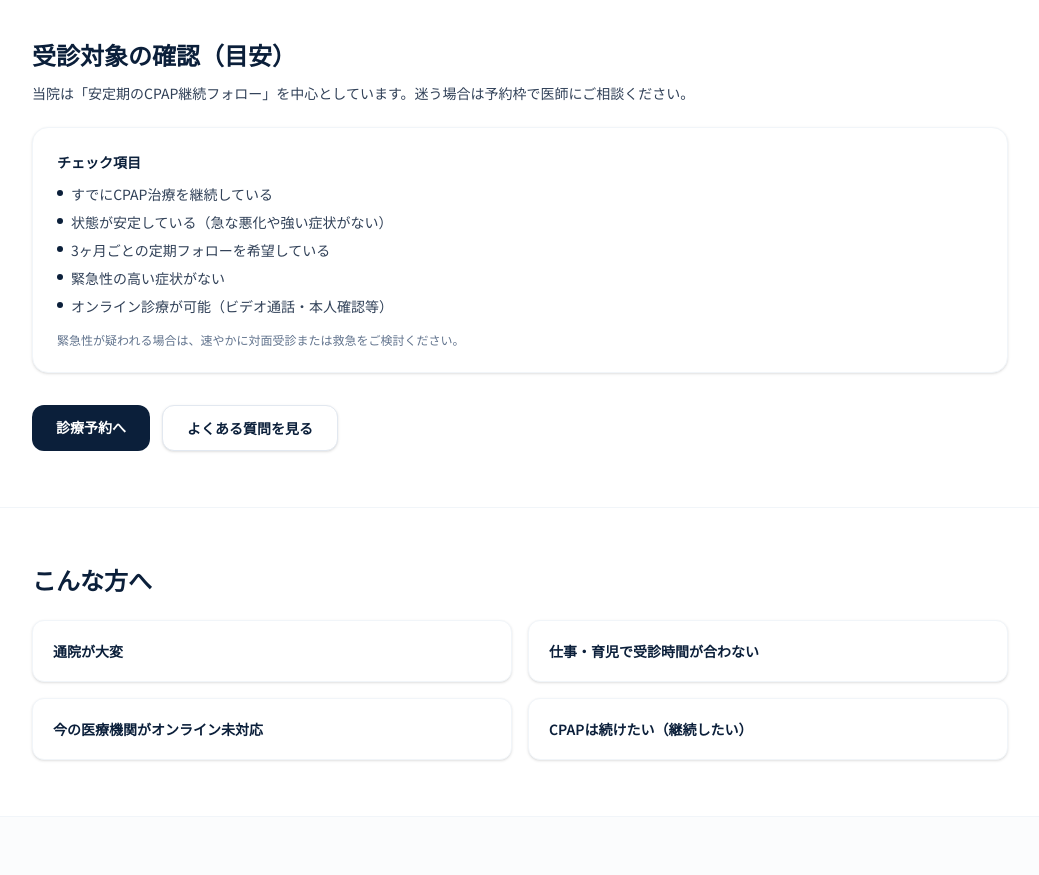
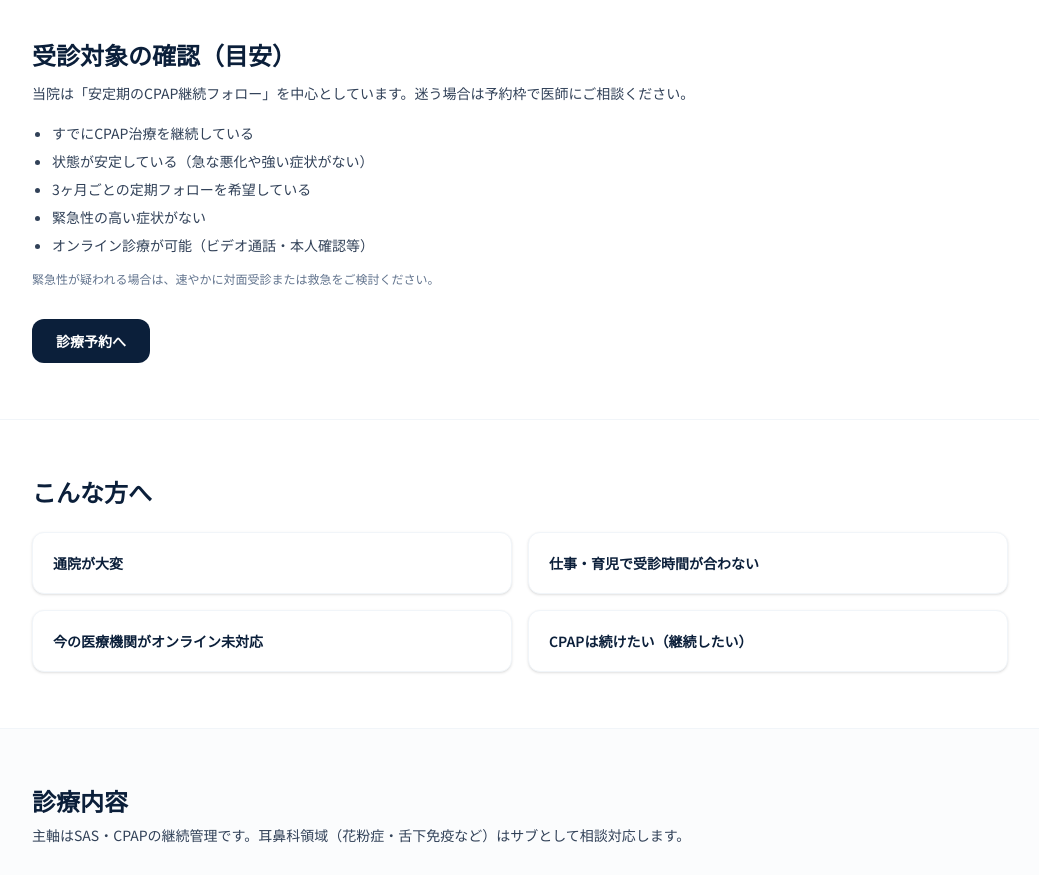
Before and after one commit to mandahan2002/sas-clinic-site, a Next.js app: page / in a window 1280 px wide. Shown: the part 860-1735 px from the top of the page, without its empty margins (120-1159 px from the left). Built offline with nearby package versions, Linux system fonts and the light colour scheme.

Commit message:
Update eligibility section on Home page for SAS CPAP online clinic, replacing old criteria list with a simplified bullet format and adjusting navigation links for clarity.

```diff
--- a/app/page.tsx
+++ b/app/page.tsx
@@ -105,13 +105,13 @@ export default function Home() {
 
             <div className="mt-8 flex flex-col gap-3 sm:flex-row sm:items-center">
               <a
-                href="#eligibility"
+                href="#reserve"
                 className="inline-block rounded-xl bg-[#0B1F3A] px-6 py-3 text-sm font-semibold text-white hover:bg-[#0a2847] transition-colors"
               >
                 CPAP継続フォロー・転院相談（診療予約）
               </a>
               <a
-                href="#services"
+                href="#eligibility"
                 className="rounded-xl border border-slate-200 bg-white px-5 py-3 text-center text-sm font-semibold text-[#0B1F3A] shadow-sm hover:bg-slate-50 transition-colors"
               >
                 対象か確認する（受診可否の相談）
@@ -124,52 +124,27 @@ export default function Home() {
         </div>
       </section>
 
-      {/* Eligibility */}
       <section id="eligibility" className="mx-auto max-w-5xl px-6 py-14">
         <h2 className="text-2xl font-bold text-[#0B1F3A]">受診対象の確認（目安）</h2>
         <p className="mt-3 text-sm text-slate-700">
           当院は「安定期のCPAP継続フォロー」を中心としています。迷う場合は予約枠で医師にご相談ください。
         </p>
-        <div className="mt-6 rounded-2xl border border-slate-100 bg-white p-6 shadow-sm">
-          <div className="text-sm font-semibold text-[#0B1F3A]">チェック項目</div>
-          <ul className="mt-3 space-y-2 text-sm text-slate-700">
-            <li className="flex gap-2">
-              <span className="mt-1.5 inline-block h-1.5 w-1.5 shrink-0 rounded-full bg-[#0B1F3A]" />
-              <span>すでにCPAP治療を継続している</span>
-            </li>
-            <li className="flex gap-2">
-              <span className="mt-1.5 inline-block h-1.5 w-1.5 shrink-0 rounded-full bg-[#0B1F3A]" />
-              <span>状態が安定している（急な悪化や強い症状がない）</span>
-            </li>
-            <li className="flex gap-2">
-              <span className="mt-1.5 inline-block h-1.5 w-1.5 shrink-0 rounded-full bg-[#0B1F3A]" />
-              <span>3ヶ月ごとの定期フォローを希望している</span>
-            </li>
-            <li className="flex gap-2">
-              <span className="mt-1.5 inline-block h-1.5 w-1.5 shrink-0 rounded-full bg-[#0B1F3A]" />
-              <span>緊急性の高い症状がない</span>
-            </li>
-            <li className="flex gap-2">
-              <span className="mt-1.5 inline-block h-1.5 w-1.5 shrink-0 rounded-full bg-[#0B1F3A]" />
-              <span>オンライン診療が可能（ビデオ通話・本人確認等）</span>
-            </li>
-          </ul>
-          <p className="mt-4 text-xs text-slate-500">
-            緊急性が疑われる場合は、速やかに対面受診または救急をご検討ください。
-          </p>
-        </div>
-        <div className="mt-8 flex flex-col gap-3 sm:flex-row">
+        <ul className="mt-5 list-disc space-y-2 pl-5 text-sm text-slate-700">
+          <li>すでにCPAP治療を継続している</li>
+          <li>状態が安定している（急な悪化や強い症状がない）</li>
+          <li>3ヶ月ごとの定期フォローを希望している</li>
+          <li>緊急性の高い症状がない</li>
+          <li>オンライン診療が可能（ビデオ通話・本人確認等）</li>
+        </ul>
+        <p className="mt-4 text-xs text-slate-500">
+          緊急性が疑われる場合は、速やかに対面受診または救急をご検討ください。
+        </p>
+        <div className="mt-8 flex flex-col gap-3 sm:flex-row sm:items-center">
           <a
             href="#reserve"
-            className="rounded-xl bg-[#0B1F3A] px-6 py-3 text-center text-sm font-semibold text-white hover:bg-[#0a2847] transition-colors"
+            className="inline-block rounded-xl bg-[#0B1F3A] px-6 py-3 text-sm font-semibold text-white hover:bg-[#0a2847] transition-colors"
           >
             診療予約へ
-          </a>
-          <a
-            href="#faq"
-            className="rounded-xl border border-slate-200 bg-white px-6 py-3 text-center text-sm font-semibold text-[#0B1F3A] shadow-sm hover:bg-slate-50 transition-colors"
-          >
-            よくある質問を見る
           </a>
         </div>
       </section>
```
